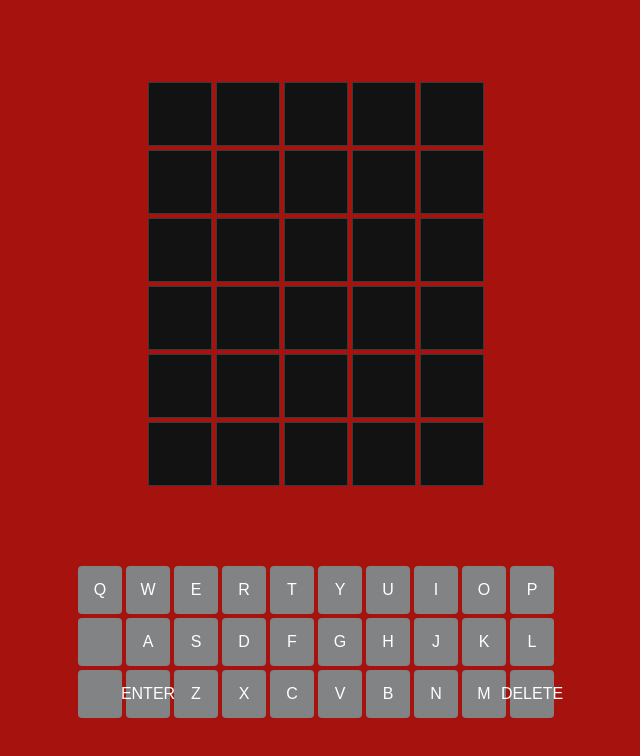
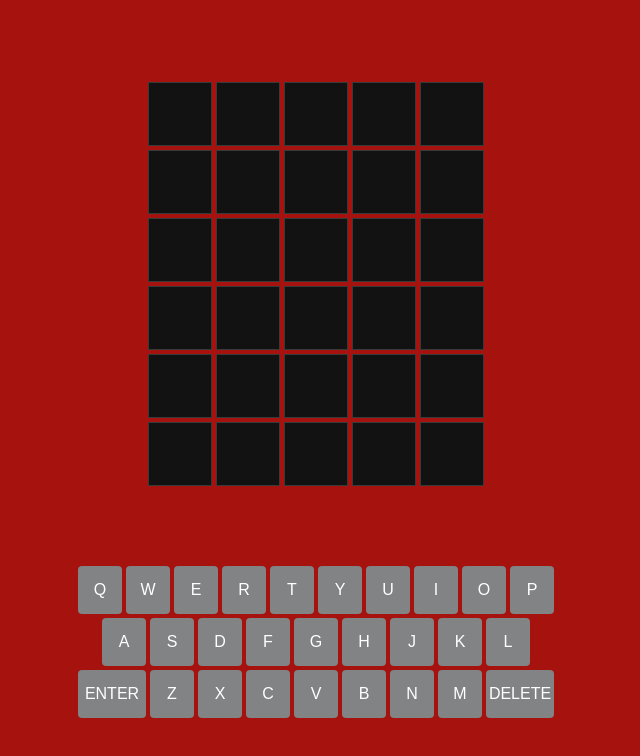
Before and after one commit to Graffiss/wordle-angular, an Angular app: page / in a window 1280 px wide. Shown: the top 756 px of the page, without its empty margins (324-964 px from the left). Built offline with nearby package versions, Linux system fonts and the light colour scheme.

Commit message:
Added styles to LetterTile and Keyboard

```diff
--- a/src/app/keyboard/keyboard.component.html
+++ b/src/app/keyboard/keyboard.component.html
@@ -2,9 +2,13 @@
   <button
     *ngFor="let key of keyboardLetters"
     type="button"
+    [style.background-color]="keyStyle(key)"
     (click)="onClick(key)"
+    [ngClass]="{ large: key === 'Enter', invisible: key === '' }"
   >
     {{ key }}
   </button>
-  <button type="button" (click)="onClick('Backspace')">Delete</button>
+  <button type="button" class="large" (click)="onClick('Backspace')">
+    Delete
+  </button>
 </div>
--- a/src/app/keyboard/keyboard.component.ts
+++ b/src/app/keyboard/keyboard.component.ts
@@ -1,7 +1,13 @@
-import { Component, EventEmitter, Input, OnInit, Output } from '@angular/core';
-import { AddGuessService } from '../add-guess.service';
+import {
+  Component,
+  EventEmitter,
+  Input,
+  OnChanges,
+  OnInit,
+  Output,
+} from '@angular/core';
+import { AddGuessService, LetterState } from '../add-guess.service';
 import { KEYBOARD_LETTERS } from '../constants';
-import { LetterState } from '../add-guess.service';
 
 const keyStateStyles = {
   [LetterState.Miss]: '#3a3a3c',
@@ -14,11 +20,12 @@
   templateUrl: './keyboard.component.html',
   styleUrls: ['./keyboard.component.css'],
 })
-export class KeyboardComponent implements OnInit {
+export class KeyboardComponent implements OnInit, OnChanges {
   @Input() onClickProps!: (key: string) => void;
   @Output() keyPressed = new EventEmitter<string>();
 
   keyboardLetters: string[] = [];
+  keyStyles: string[] = [''];
 
   constructor(private addGuessService: AddGuessService) {
     this.keyboardLetters = KEYBOARD_LETTERS.map((key) => key);
@@ -33,4 +40,8 @@
   }
 
   ngOnInit(): void {}
+
+  ngOnChanges() {
+    this.keyStyles = KEYBOARD_LETTERS.map((key) => this.keyStyle(key));
+  }
 }
--- a/src/app/letter-tile/letter-tile.component.html
+++ b/src/app/letter-tile/letter-tile.component.html
@@ -1,3 +1,3 @@
-<div class="tile">
+<div class="tile" [style.background-color]="stateStyles">
   {{ value }}
 </div>
--- a/src/app/letter-tile/letter-tile.component.ts
+++ b/src/app/letter-tile/letter-tile.component.ts
@@ -1,4 +1,4 @@
-import { Component, Input, OnInit } from '@angular/core';
+import { Component, Input, OnChanges, OnInit } from '@angular/core';
 import { LetterState } from '../add-guess.service';
 
 const characterStateStyles = {
@@ -11,14 +11,18 @@
   templateUrl: './letter-tile.component.html',
   styleUrls: ['./letter-tile.component.css'],
 })
-export class LetterTileComponent implements OnInit {
+export class LetterTileComponent implements OnInit, OnChanges {
   @Input() value!: string;
   @Input() state: LetterState | null = null;
 
-  stateStyles =
-    this.state == null ? '#121213' : `${characterStateStyles[this.state]}`;
+  stateStyles: string = '#121213';
 
   constructor() {}
 
   ngOnInit(): void {}
+
+  ngOnChanges() {
+    this.stateStyles =
+      this.state == null ? '#121213' : `${characterStateStyles[this.state]}`;
+  }
 }
```
